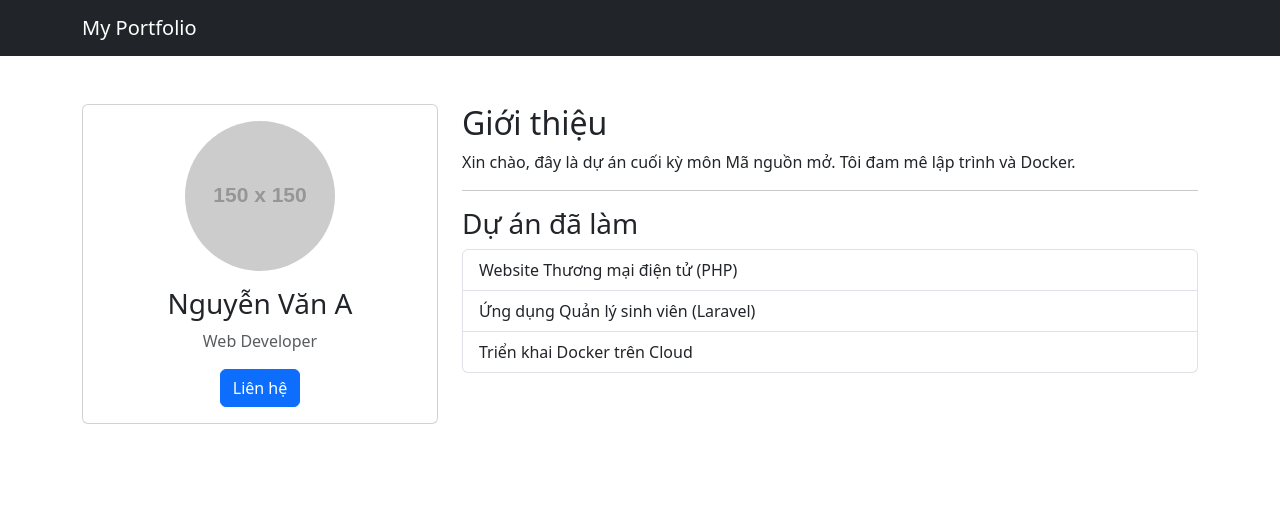
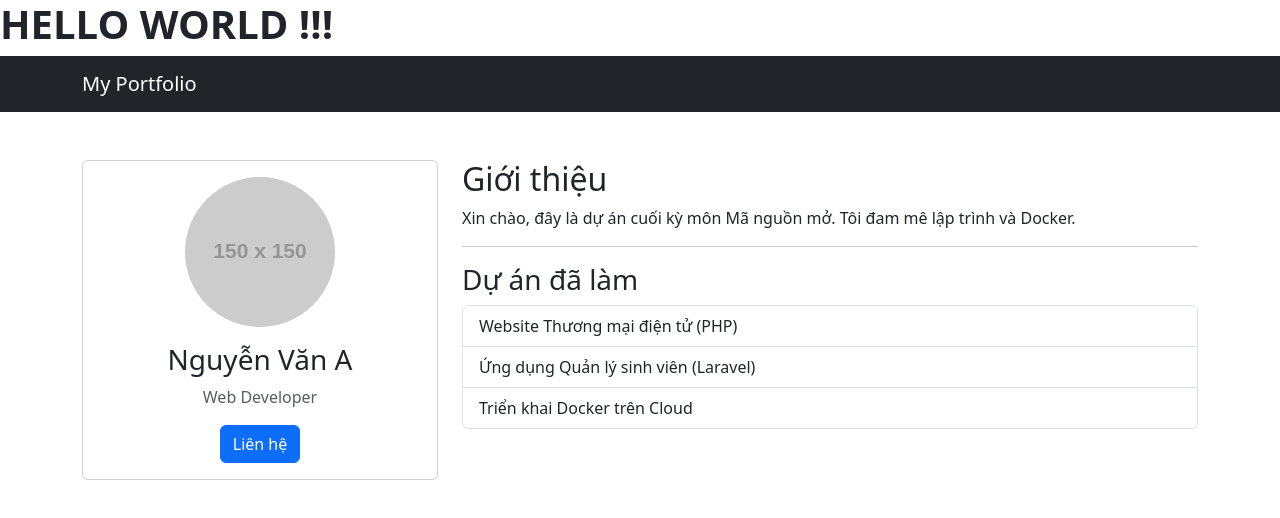
Before and after one commit to iatnav222/my-portfolio, a plain HTML site: page index.html in a window 1280 px wide. Drawn offline with nearby package versions, Linux system fonts and the light colour scheme; placeholder pictures from the web are drawn by us.

Commit message:
cap nhat h1 tag

```diff
--- a/index.html
+++ b/index.html
@@ -7,6 +7,7 @@
     <link href="https://cdn.jsdelivr.net/npm/bootstrap@5.3.0/dist/css/bootstrap.min.css" rel="stylesheet">
 </head>
 <body>
+    <h1><strong>HELLO WORLD !!!</strong></h1>
     <nav class="navbar navbar-dark bg-dark">
         <div class="container">
             <a class="navbar-brand" href="#">My Portfolio</a>
```
